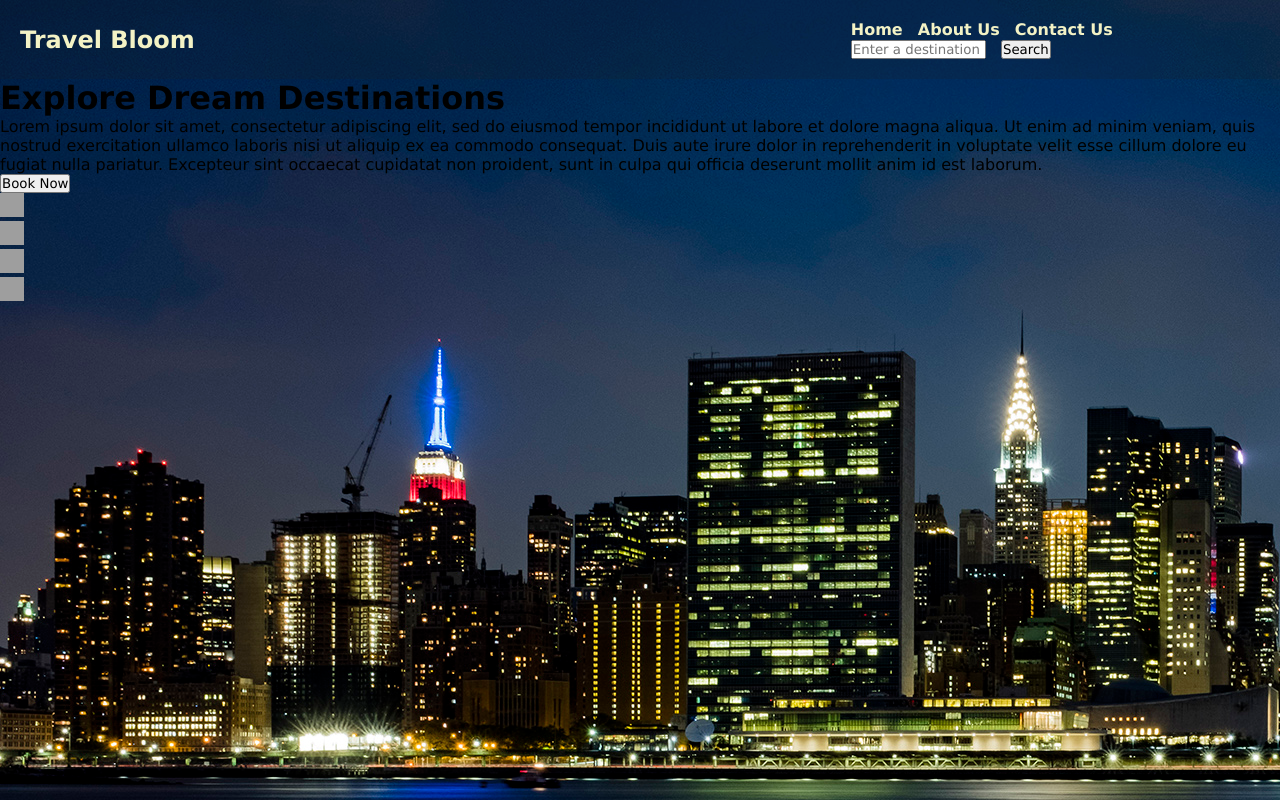
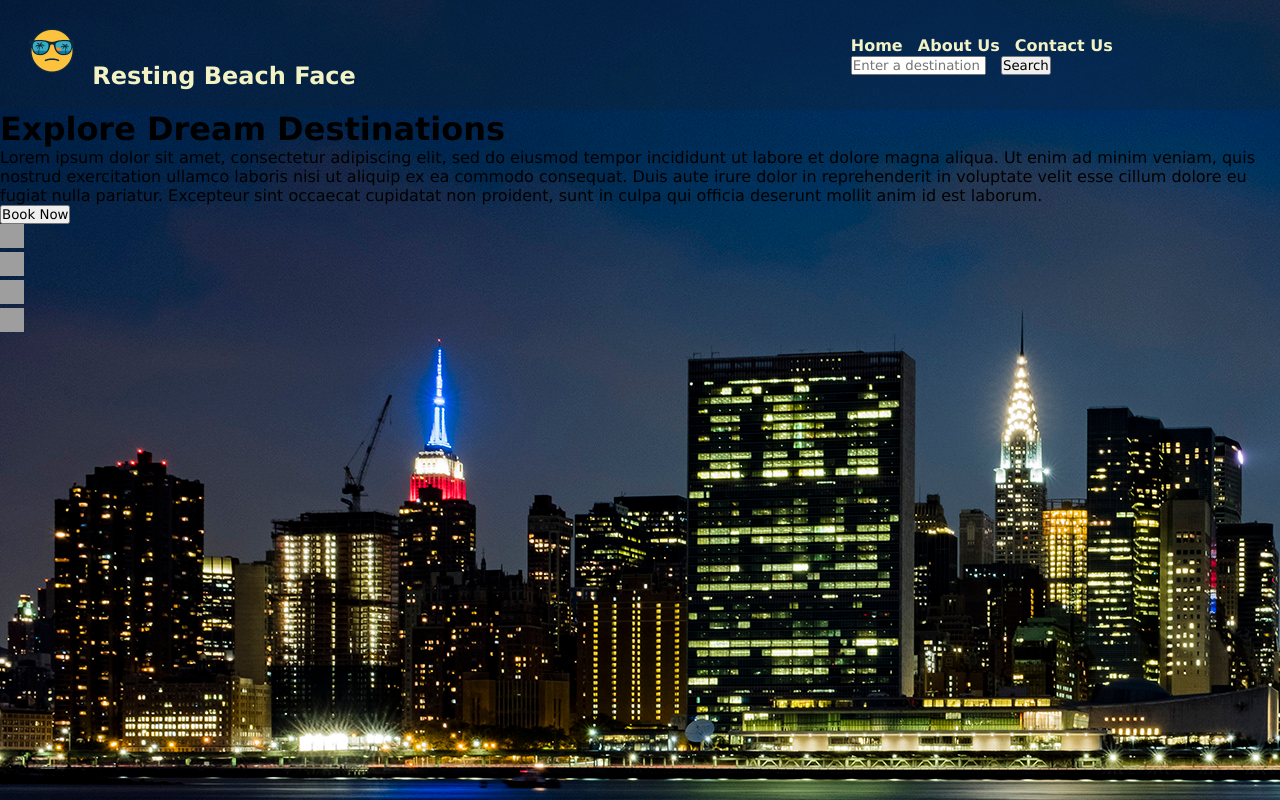
Before and after one commit to namtri/resting_beach_face, a plain HTML site: page index.html in a window 1280 px wide. Drawn offline with Linux system fonts and the light colour scheme; grey boxes are pictures that could not be loaded.

Commit message:
I was playing around with ChatGPT and couldn't help myself.

```diff
--- a/index.html
+++ b/index.html
@@ -1,11 +1,11 @@
 <html>
     <head>
-        <title>Travel Bloom</title>
+        <title>Resting Beach Face</title>
         <link rel="stylesheet" href="./travel_recommendation.css">
     </head>
     <body>
         <nav>
-            <h1>Travel Bloom</h1>
+            <h1><img height="64" width="64" src="./resting_beach_face_logo_128x128.png"> Resting Beach Face</h1>
             <ul>
                 <li><a href="./travel_recommendation.html" id="home">Home</a></li>
                 <li><a href="./about_us.html" id="about">About Us</a></li>
```
Also changed, not shown: resting_beach_face_logo_128x128.png (added).
